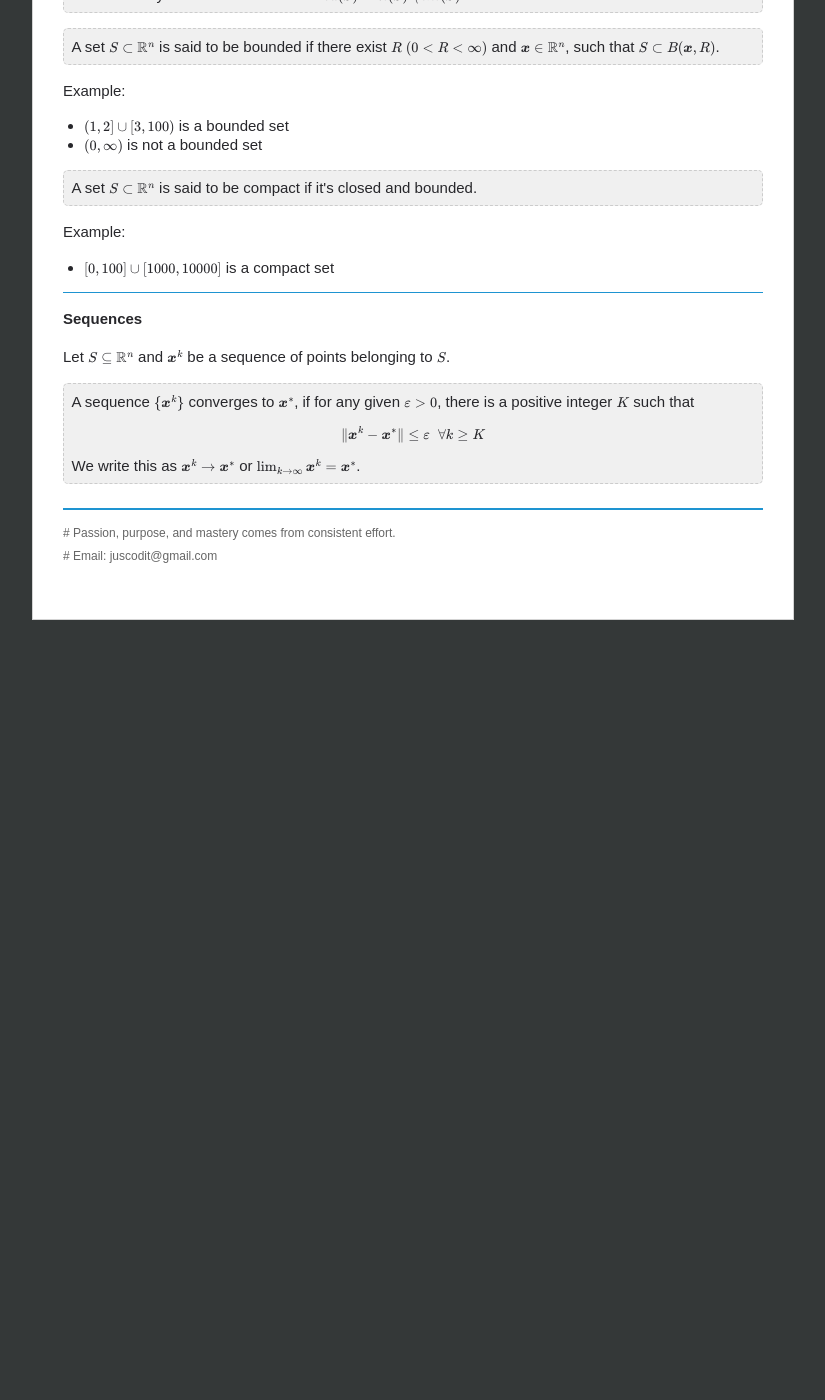
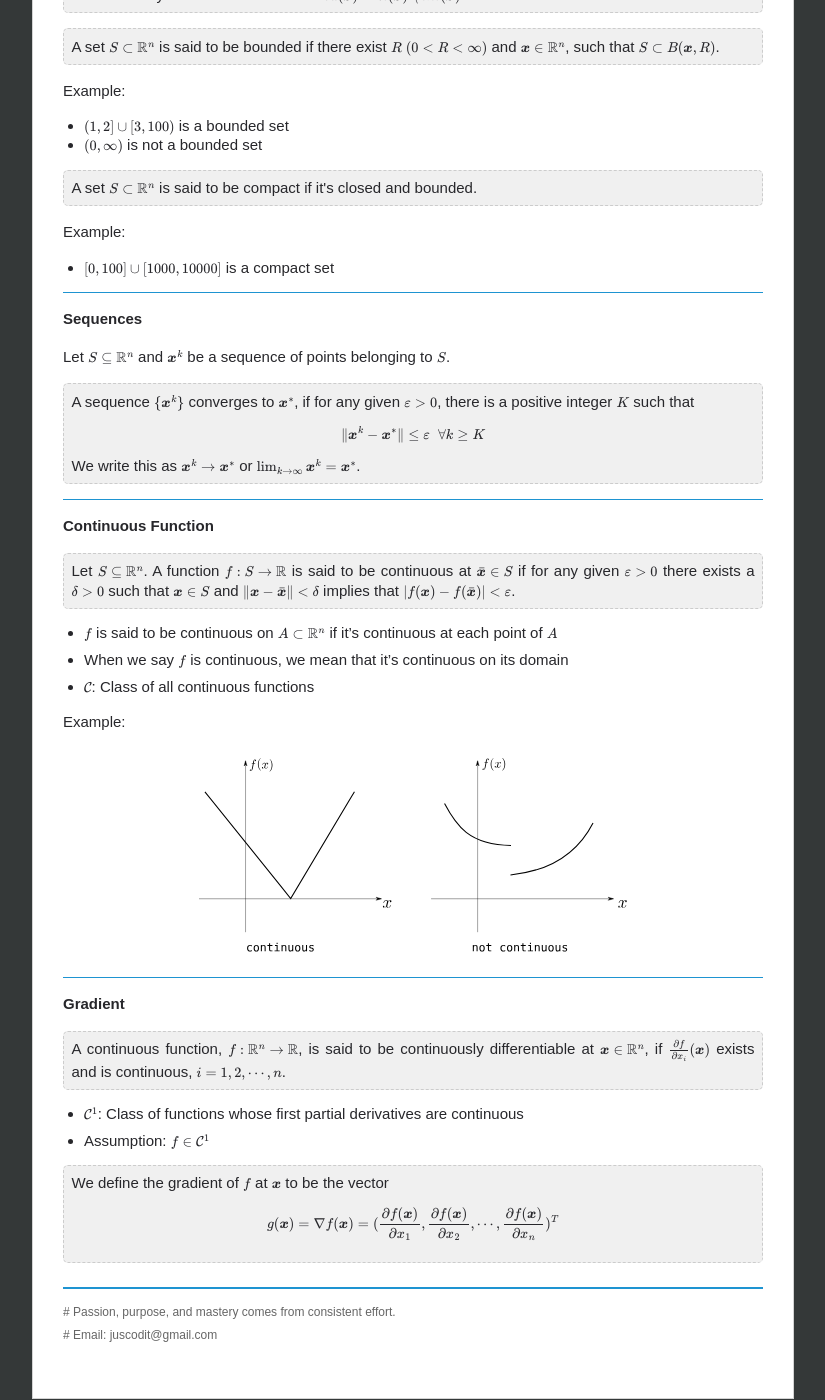
Before and after one commit to chenrushan/chenrushan.github.io, a Jekyll site: the page built from _posts/2014-03-21-NPTEL-02-mathback.markdown, in a window 1280 px wide and 1400 px high, scrolled down 10124 px. Shown: the whole window, without its empty margins (227-1052 px from the left). Built offline with Jekyll 4.4.1, drawn with Linux system fonts in a browser that asks for light colours; Markdown is read by kramdown in place of the engine named in the settings; formulas are drawn with MathJax 3; before the commit the page ends 10754 px from its top, so only the background shows below that.

Commit message:
[np02]: update

```diff
--- a/_posts/2014-03-21-NPTEL-02-mathback.markdown
+++ b/_posts/2014-03-21-NPTEL-02-mathback.markdown
@@ -567,3 +567,39 @@ $$ \Vert \boldsymbol{x}^k - \boldsymbol{x}^* \Vert \leq \varepsilon \;\; \forall
 
 We write this as $\boldsymbol{x}^k \rightarrow \boldsymbol{x}^*$ or $\lim_{k \rightarrow \infty} \boldsymbol{x}^k = \boldsymbol{x}^*$.
 </blockquote>
+
+-----------------------
+
+**Continuous Function**
+
+<blockquote>
+Let $S \subseteq \mathbb{R}^n$. A function $f: S\rightarrow \mathbb{R}$ is said to be continuous at $\bar{\boldsymbol{x}} \in S$ if for any given $\varepsilon \gt 0$ there exists a $\delta \gt 0$ such that $\boldsymbol{x} \in S$ and $\Vert \boldsymbol{x} - \bar{\boldsymbol{x}} \Vert \lt \delta$ implies that $|f(\boldsymbol{x}) - f(\bar{\boldsymbol{x}})| \lt \varepsilon$.
+</blockquote>
+
+* $f$ is said to be continuous on $A \subset \mathbb{R}^n$ if it's continuous at each point of $A$
+
+* When we say $f$ is continuous, we mean that it's continuous on its domain
+
+* $\mathcal{C}$: Class of all continuous functions
+
+Example:
+
+  <object data="/resource/NNP/fcontexp.svg" type="image/svg+xml" class="blkcenter"></object>
+
+-----------------------
+
+**Gradient**
+
+<blockquote>
+A continuous function, $f: \mathbb{R}^n \rightarrow \mathbb{R}$, is said to be continuously differentiable at $\boldsymbol{x} \in \mathbb{R}^n$, if $\frac{\partial f}{\partial x_i}(\boldsymbol{x})$ exists and is continuous, $i = 1, 2, \cdots, n$.
+</blockquote>
+
+* $\mathcal{C}^1$: Class of functions whose first partial derivatives are continuous
+
+* Assumption: $f \in \mathcal{C}^1$
+
+<blockquote>
+We define the gradient of $f$ at $\boldsymbol{x}$ to be the vector
+
+$$g(\boldsymbol{x}) = \nabla f(\boldsymbol{x}) = (\frac{\partial f(\boldsymbol{x})}{\partial x_1}, \frac{\partial f(\boldsymbol{x})}{\partial x_2}, \cdots, \frac{\partial f(\boldsymbol{x})}{\partial x_n})^T$$
+</blockquote>
```
Also changed, not shown: resource/NNP/fcontexp.svg (added).
